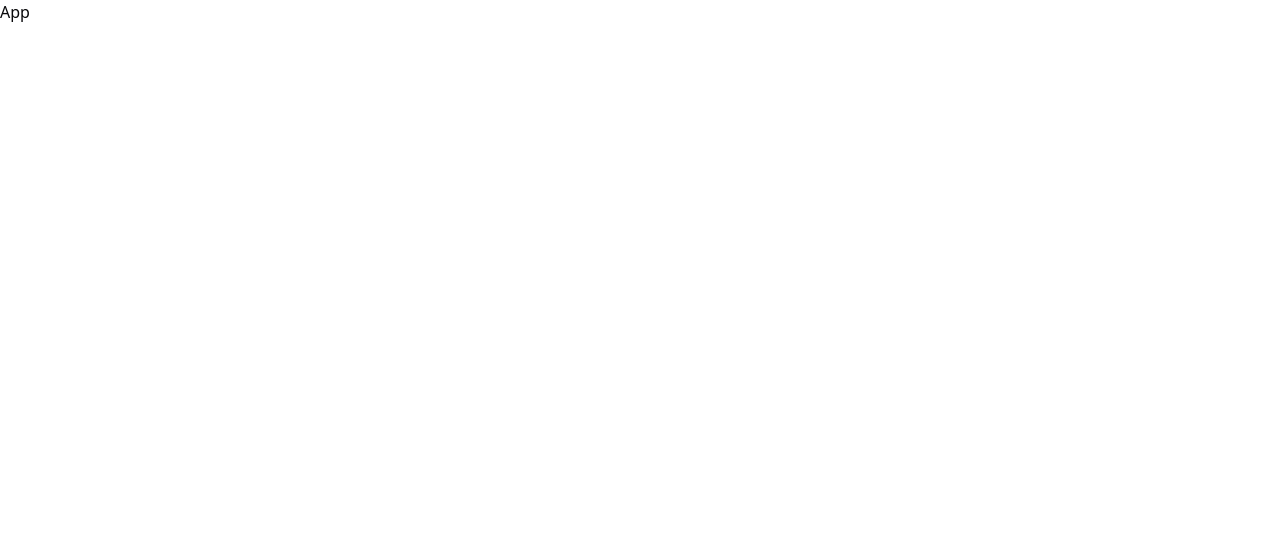
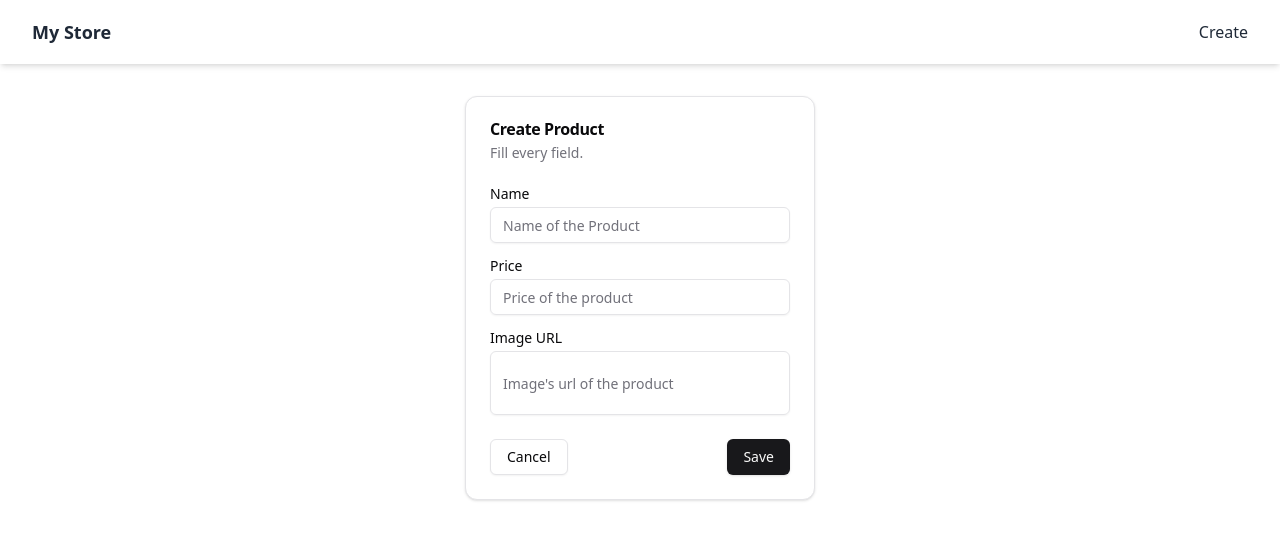
Before and after one commit to joao034/mern-crud, a React (Vite) app in the folder frontend/: page /create in a window 1280 px wide. Shown: the top 540 px of the page. Built offline with nearby package versions, Linux system fonts and the light colour scheme.

Commit message:
create product store

```diff
--- a/frontend/package.json
+++ b/frontend/package.json
@@ -11,6 +11,9 @@
   },
   "dependencies": {
     "@radix-ui/react-icons": "^1.3.0",
+    "@radix-ui/react-label": "^2.1.0",
+    "@radix-ui/react-menubar": "^1.1.1",
+    "@radix-ui/react-slot": "^1.1.0",
     "class-variance-authority": "^0.7.0",
     "clsx": "^2.1.1",
     "lucide-react": "^0.439.0",
@@ -18,7 +21,8 @@
     "react-dom": "^18.3.1",
     "react-router-dom": "^6.26.2",
     "tailwind-merge": "^2.5.2",
-    "tailwindcss-animate": "^1.0.7"
+    "tailwindcss-animate": "^1.0.7",
+    "zustand": "^4.5.5"
   },
   "devDependencies": {
     "@eslint/js": "^9.9.0",
--- a/frontend/src/App.jsx
+++ b/frontend/src/App.jsx
@@ -1,8 +1,12 @@
+import { Outlet } from "react-router-dom"
+import { Navbar } from "./components/Navbar"
+
 function App() {
 
   return (
     <>
-      <h1>App</h1>
+      <Navbar />
+      <Outlet />
     </>
   )
 }
--- a/frontend/src/components/Navbar.jsx
+++ b/frontend/src/components/Navbar.jsx
@@ -1,7 +1,42 @@
+import { Menu, X } from "lucide-react";
+import { Button } from "./ui/button";
+import { useState } from "react";
+import { Link } from 'react-router-dom'
+
 export const Navbar = () => {
+  const [isOpen, setIsOpen] = useState(false);
+
+  const toggleMenu = () => {
+    setIsOpen(!isOpen);
+  };
+
   return (
-    <div>
+    <nav className="bg-white shadow-md">
+      <div className="max-w-7xl mx-auto px-4 sm:px-6 lg:px-8">
+        <div className="flex items-center justify-between h-16">
+          <div className="flex items-center">
+            <Link className="text-lg text-gray-800 font-semibold hover:text-blue-600">My Store</Link>
+          </div>
 
-    </div>
-  )
-}
+          <div className="hidden md:flex space-x-4">
+            <Link className="text-gray-800 hover:text-blue-600" to='create'>Create</Link>
+
+          </div>
+
+          <div className="md:hidden flex items-center">
+            <Button variant="ghost" onClick={toggleMenu}>
+              {isOpen ? <X className="w-6 h-6" /> : <Menu className="w-6 h-6" />}
+            </Button>
+          </div>
+        </div>
+      </div>
+
+      {/* Mobile Menu */}
+      {isOpen && (
+        <div className="md:hidden">
+          <Link className="block px-4 py-2 text-gray-800 hover:bg-gray-100" to='create'>Create</Link>
+        </div>
+      )}
+    </nav>
+  );
+};
--- /dev/null
+++ b/frontend/src/components/ui/button.jsx
@@ -0,0 +1,48 @@
+import * as React from "react"
+import { Slot } from "@radix-ui/react-slot"
+import { cva } from "class-variance-authority";
+
+import { cn } from "@/lib/utils"
+
+const buttonVariants = cva(
+  "inline-flex items-center justify-center whitespace-nowrap rounded-md text-sm font-medium transition-colors focus-visible:outline-none focus-visible:ring-1 focus-visible:ring-ring disabled:pointer-events-none disabled:opacity-50",
+  {
+    variants: {
+      variant: {
+        default:
+          "bg-primary text-primary-foreground shadow hover:bg-primary/90",
+        destructive:
+          "bg-destructive text-destructive-foreground shadow-sm hover:bg-destructive/90",
+        outline:
+          "border border-input bg-background shadow-sm hover:bg-accent hover:text-accent-foreground",
+        secondary:
+          "bg-secondary text-secondary-foreground shadow-sm hover:bg-secondary/80",
+        ghost: "hover:bg-accent hover:text-accent-foreground",
+        link: "text-primary underline-offset-4 hover:underline",
+      },
+      size: {
+        default: "h-9 px-4 py-2",
+        sm: "h-8 rounded-md px-3 text-xs",
+        lg: "h-10 rounded-md px-8",
+        icon: "h-9 w-9",
+      },
+    },
+    defaultVariants: {
+      variant: "default",
+      size: "default",
+    },
+  }
+)
+
+const Button = React.forwardRef(({ className, variant, size, asChild = false, ...props }, ref) => {
+  const Comp = asChild ? Slot : "button"
+  return (
+    (<Comp
+      className={cn(buttonVariants({ variant, size, className }))}
+      ref={ref}
+      {...props} />)
+  );
+})
+Button.displayName = "Button"
+
+export { Button, buttonVariants }
--- /dev/null
+++ b/frontend/src/components/ui/card.jsx
@@ -0,0 +1,50 @@
+import * as React from "react"
+
+import { cn } from "@/lib/utils"
+
+const Card = React.forwardRef(({ className, ...props }, ref) => (
+  <div
+    ref={ref}
+    className={cn("rounded-xl border bg-card text-card-foreground shadow", className)}
+    {...props} />
+))
+Card.displayName = "Card"
+
+const CardHeader = React.forwardRef(({ className, ...props }, ref) => (
+  <div
+    ref={ref}
+    className={cn("flex flex-col space-y-1.5 p-6", className)}
+    {...props} />
+))
+CardHeader.displayName = "CardHeader"
+
+const CardTitle = React.forwardRef(({ className, ...props }, ref) => (
+  <h3
+    ref={ref}
+    className={cn("font-semibold leading-none tracking-tight", className)}
+    {...props} />
+))
+CardTitle.displayName = "CardTitle"
+
+const CardDescription = React.forwardRef(({ className, ...props }, ref) => (
+  <p
+    ref={ref}
+    className={cn("text-sm text-muted-foreground", className)}
+    {...props} />
+))
+CardDescription.displayName = "CardDescription"
+
+const CardContent = React.forwardRef(({ className, ...props }, ref) => (
+  <div ref={ref} className={cn("p-6 pt-0", className)} {...props} />
+))
+CardContent.displayName = "CardContent"
+
+const CardFooter = React.forwardRef(({ className, ...props }, ref) => (
+  <div
+    ref={ref}
+    className={cn("flex items-center p-6 pt-0", className)}
+    {...props} />
+))
+CardFooter.displayName = "CardFooter"
+
+export { Card, CardHeader, CardFooter, CardTitle, CardDescription, CardContent }
--- /dev/null
+++ b/frontend/src/components/ui/input.jsx
@@ -0,0 +1,19 @@
+import * as React from "react"
+
+import { cn } from "@/lib/utils"
+
+const Input = React.forwardRef(({ className, type, ...props }, ref) => {
+  return (
+    (<input
+      type={type}
+      className={cn(
+        "flex h-9 w-full rounded-md border border-input bg-transparent px-3 py-1 text-sm shadow-sm transition-colors file:border-0 file:bg-transparent file:text-sm file:font-medium placeholder:text-muted-foreground focus-visible:outline-none focus-visible:ring-1 focus-visible:ring-ring disabled:cursor-not-allowed disabled:opacity-50",
+        className
+      )}
+      ref={ref}
+      {...props} />)
+  );
+})
+Input.displayName = "Input"
+
+export { Input }
--- /dev/null
+++ b/frontend/src/components/ui/label.jsx
@@ -0,0 +1,16 @@
+import * as React from "react"
+import * as LabelPrimitive from "@radix-ui/react-label"
+import { cva } from "class-variance-authority";
+
+import { cn } from "@/lib/utils"
+
+const labelVariants = cva(
+  "text-sm font-medium leading-none peer-disabled:cursor-not-allowed peer-disabled:opacity-70"
+)
+
+const Label = React.forwardRef(({ className, ...props }, ref) => (
+  <LabelPrimitive.Root ref={ref} className={cn(labelVariants(), className)} {...props} />
+))
+Label.displayName = LabelPrimitive.Root.displayName
+
+export { Label }
--- a/frontend/src/main.jsx
+++ b/frontend/src/main.jsx
@@ -2,9 +2,12 @@ import { StrictMode } from 'react'
 import { createRoot } from 'react-dom/client'
 import App from './App.jsx'
 import './index.css'
+import { RouterProvider } from 'react-router-dom'
+import router from './router/AppRouter.jsx'
 
 createRoot(document.getElementById('root')).render(
   <StrictMode>
-    <App />
+    {/* <App /> */}
+    <RouterProvider router={router} />
   </StrictMode>,
 )
--- a/frontend/src/pages/CreatePage.jsx
+++ b/frontend/src/pages/CreatePage.jsx
@@ -1,7 +1,64 @@
+import { Button } from "@/components/ui/button"
+import {
+  Card,
+  CardContent,
+  CardDescription,
+  CardFooter,
+  CardHeader,
+  CardTitle,
+} from "@/components/ui/card"
+import { Input } from "@/components/ui/input"
+import { Label } from "@/components/ui/label"
+import { useProductStore } from "@/store/product.store"
+import { useState } from "react"
+
 export const CreatePage = () => {
+
+  const [product, setProduct] = useState({
+    name: '',
+    price: '',
+    image: ''
+  });
+
+  const { createProduct } = useProductStore()
+
+  const onSaveProduct = async () => {
+    const { success, message } = await createProduct( product )
+    console.log('Success', success)
+    console.log('message', message)
+  }
+
   return (
-    <div>
+    <div className="p-4 md:p-8 flex justify-center items-center">
+      <Card className="w-[350px]">
+        <CardHeader>
+          <CardTitle>Create Product</CardTitle>
+          <CardDescription>Fill every field.</CardDescription>
+        </CardHeader>
+        <CardContent>
+          <form>
+            <div className="grid w-full items-center gap-4">
+              <div className="flex flex-col space-y-1.5">
+                <Label htmlFor="name">Name</Label>
+                <Input id="name" placeholder="Name of the Product" value={ product.name } onChange={ (e) => setProduct({...product, name: e.target.value}) } />
+              </div>
+              <div className="flex flex-col space-y-1.5">
+                <Label htmlFor="name">Price</Label>
+                <Input type="number" id="name" placeholder="Price of the product" value={ product.price } onChange={ (e) => setProduct({...product, price: e.target.value}) }/>
+              </div>
+              <div className="flex flex-col space-y-1.5">
+                <Label htmlFor="name">Image URL</Label>
+                <Input className="h-16" id="name" placeholder="Image's url of the product" value={ product.image } onChange={ (e) => setProduct({...product, image: e.target.value}) }/>
+              </div>
+            </div>
+          </form>
+        </CardContent>
+        <CardFooter className="flex justify-between">
+          <Button variant="outline">Cancel</Button>
+          <Button onClick={ onSaveProduct }>Save</Button>
+        </CardFooter>
+      </Card>
+    </div>
 
-    </div>
   )
 }
--- a/frontend/src/pages/ListPage.jsx
+++ b/frontend/src/pages/ListPage.jsx
@@ -1,7 +1,7 @@
 export const ListPage = () => {
   return (
     <div>
-
+      <h1>List Page</h1>
     </div>
   )
 }
--- /dev/null
+++ b/frontend/src/router/AppRouter.jsx
@@ -0,0 +1,24 @@
+import App from "@/App";
+import { CreatePage } from "@/pages/CreatePage";
+import { ListPage } from "@/pages/ListPage";
+import { createBrowserRouter } from "react-router-dom";
+
+const router = createBrowserRouter([
+    {
+        path: "/",
+        element: <App />,
+        children: [
+            {
+                path: "/",
+                element: <ListPage />
+            },
+            {
+                path: "/create",
+                element: <CreatePage />,
+            },
+        ]
+    },
+
+]);
+
+export default router;
--- /dev/null
+++ b/frontend/src/store/product.store.js
@@ -0,0 +1,22 @@
+import { create } from 'zustand'
+
+export const useProductStore = create((set) => ({
+    products: [],
+    setProducts: (products) => set({ products }), //set the state of products,
+    createProduct: async (newProduct) => {
+        if (!newProduct.name || !newProduct.price || !newProduct.image)
+            return { success: false, message: 'Please fill in all fields' }
+
+        const res = await fetch('http://localhost:4000/api/products', {
+            method: "POST",
+            headers: {
+                "Content-Type": "application/json"
+            },
+            body: JSON.stringify(newProduct)
+        })
+
+        const data = res.json();
+        set((state) => ({ products: [...state.products, data.data] }))
+        return {success: true, message: 'Product created successfully'}
+    }
+}))
```
Also changed, not shown: 1 other file (tests, documents, lock files or other folders).
